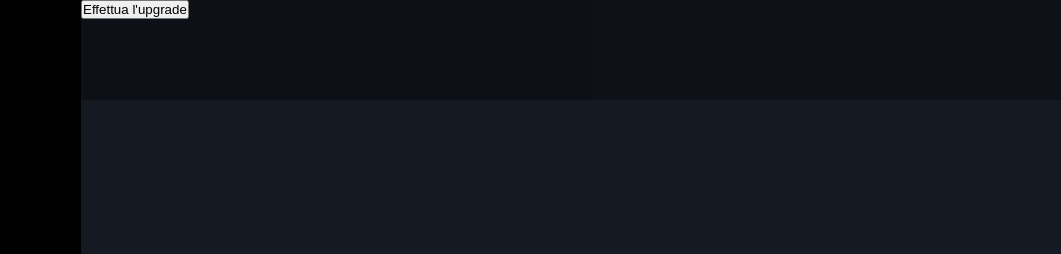
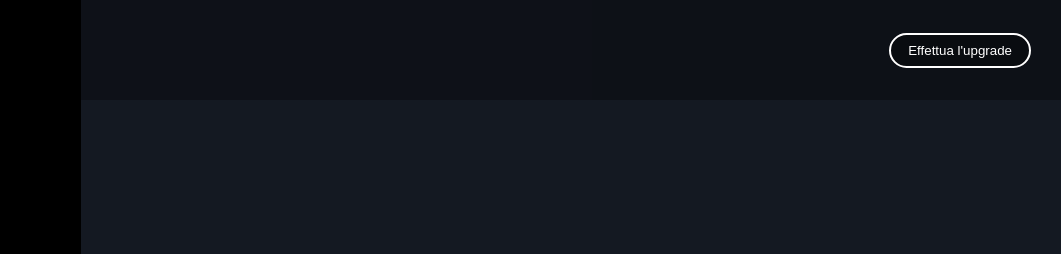
Before and after one commit to AlbertoCavans/html-css-spotifyweb, a plain HTML site: page index.html in a window 1280 px wide. Shown: the top 254 px of the page, 219-1280 px from the left. Drawn offline with Linux system fonts and the light colour scheme.

Commit message:
Style - top bar progress

```diff
--- a/css/style.css
+++ b/css/style.css
@@ -3,6 +3,7 @@
   --navbar-bg-color: #000000;
   --player-bg-color: hsl(0deg 0% 15.69%);
   --body-bg-color: hsl(218.57deg 25.93% 10.59%);
+  --top-bar-bg-color: rgba(0, 0, 0, 0.3);
 
   --text-primary-color: #ffffff;
 
@@ -87,6 +88,7 @@ a {
   display: flex;
   flex-direction: column;
   color: rgb(163 163 163);
+  overflow: auto;
 }
 
 #nav-bar a:hover,
@@ -129,14 +131,35 @@ a {
   flex-grow: 1;
 }
 
+/* ? TOP-BAR */
+
 #main-top-bar {
   height: var(--top-bar-height);
-  background-color: rgba(0, 0, 0, 0.3);
+  background-color: var(--top-bar-bg-color);
   position: fixed;
   top: 0;
   width: calc(100% - var(--navbar-width));
+  display: flex;
+  justify-content: flex-end;
+  align-items: center;
 }
 
+#main-top-bar .button-top-bar {
+  background-color: var(--top-bar-bg-color);
+  border: 2px solid white;
+  color: white;
+  margin: 30px;
+  padding: 8px 17px;
+  border-radius: 20px;
+}
+
+#main-top-bar .button-top-bar:hover {
+  padding: 10px 19px;
+  margin: 27px;
+  font-size: 0.9rem;
+}
+
+/* ? MAIN CONTENT */
 #main-content {
   overflow: auto;
   height: calc(100%);
```
